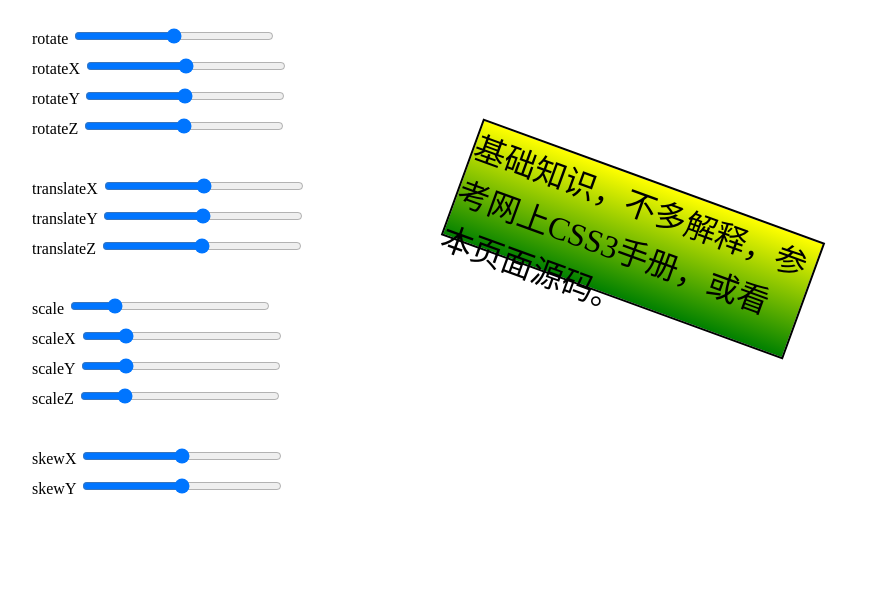
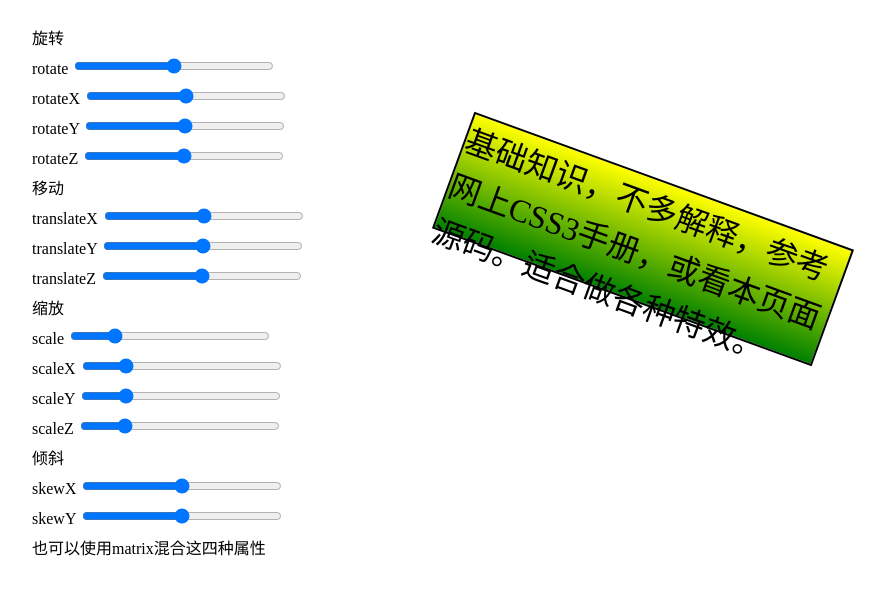
Before and after one commit to ada87/idea, a plain HTML site: page chapter-css3/css3-transform.html in a window 1280 px wide. Shown: the whole page, without its empty margins (148-1033 px from the left). Drawn offline with Linux system fonts and the light colour scheme.

Commit message:
Signed-off-by: ada87 <ada87@163.com>

```diff
--- a/chapter-css3/css3-transform.html
+++ b/chapter-css3/css3-transform.html
@@ -29,7 +29,7 @@
 #target{
 	float: left;
 	margin: 200px 150px;
-	width:180px;
+	width:200px;
 	height:60px;
 	background: linear-gradient(90deg,orange,green);
 	background: -moz-linear-gradient(90deg, green, yellow);
@@ -37,6 +37,7 @@
 	border:1px solid black;
 	/**这里说明一下，多个transform用空格分开，本DEMO就不做判断直接覆盖了，如果要多个效果同时用就在JS里面多判断一下吧**/
 	transform:rotate(20deg) scale(2);
+	transition: all 1s;
 }
 </style>
 
@@ -98,27 +99,30 @@ function skewY(value){
 <div class="container">
 <div class="crotrol">
 <ul>
+<li>旋转</li>
 <li>rotate <input type="range" min="0" max="360" onchange="rotate(this.value)" /></li>
 <li>rotateX <input type="range" min="0" max="360" onchange="rotateX(this.value)" /></li>
 <li>rotateY <input type="range" min="0" max="360" onchange="rotateY(this.value)" /></li>
 <li>rotateZ  <input type="range" min="0" max="360" onchange="rotateZ(this.value)" /></li>
-<li></li>
+<li>移动</li>
 <li>translateX  <input type="range" min="-100" max="100" onchange="translateX(this.value)" /></li>
 <li>translateY  <input type="range" min="-100" max="100" onchange="translateY(this.value)" /></li>
 <li>translateZ  <input type="range" min="-100" max="100" onchange="translateZ(this.value)" /></li>
-<li></li>
+<li>缩放</li>
 <li>scale  <input type="range" min="0" max="5" value="1" step="0.1" onchange="scale(this.value)" /></li>
 <li>scaleX  <input type="range" min="0" max="5" value="1" step="0.1" onchange="scaleX(this.value)" /></li>
 <li>scaleY  <input type="range" min="0" max="5" value="1" step="0.1" onchange="scaleY(this.value)" /></li>
 <li>scaleZ  <input type="range" min="0" max="5" value="1" step="0.1" onchange="scaleZ(this.value)" /></li>
-<li></li>
+<li>倾斜</li>
 <li>skewX  <input type="range" min="-360" max="360" onchange="skewX(this.value)" /></li>
 <li>skewY  <input type="range" min="-360" max="360" onchange="skewY(this.value)" /></li>
+<li>也可以使用matrix混合这四种属性</li>
+
 </ul>
 </div>
-<div id="target">基础知识，不多解释，参考网上CSS3手册，或看本页面源码。</div>
+<div id="target">基础知识，不多解释，参考网上CSS3手册，或看本页面源码。适合做各种特效。</div>
 </div>
-
+<p></p>
 
 </body>
 </html>
```
Also changed, not shown: chapter-html5/modernizr.html (+1 -1 lines).
